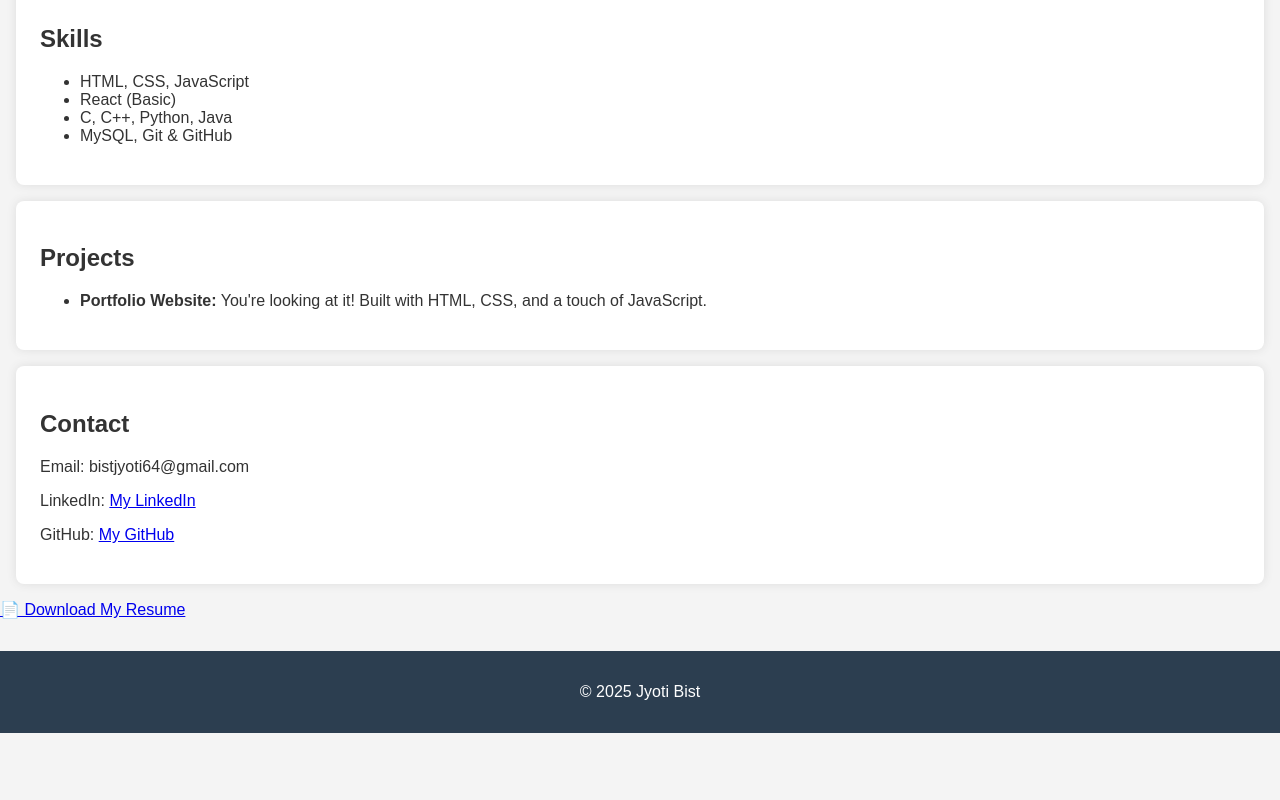
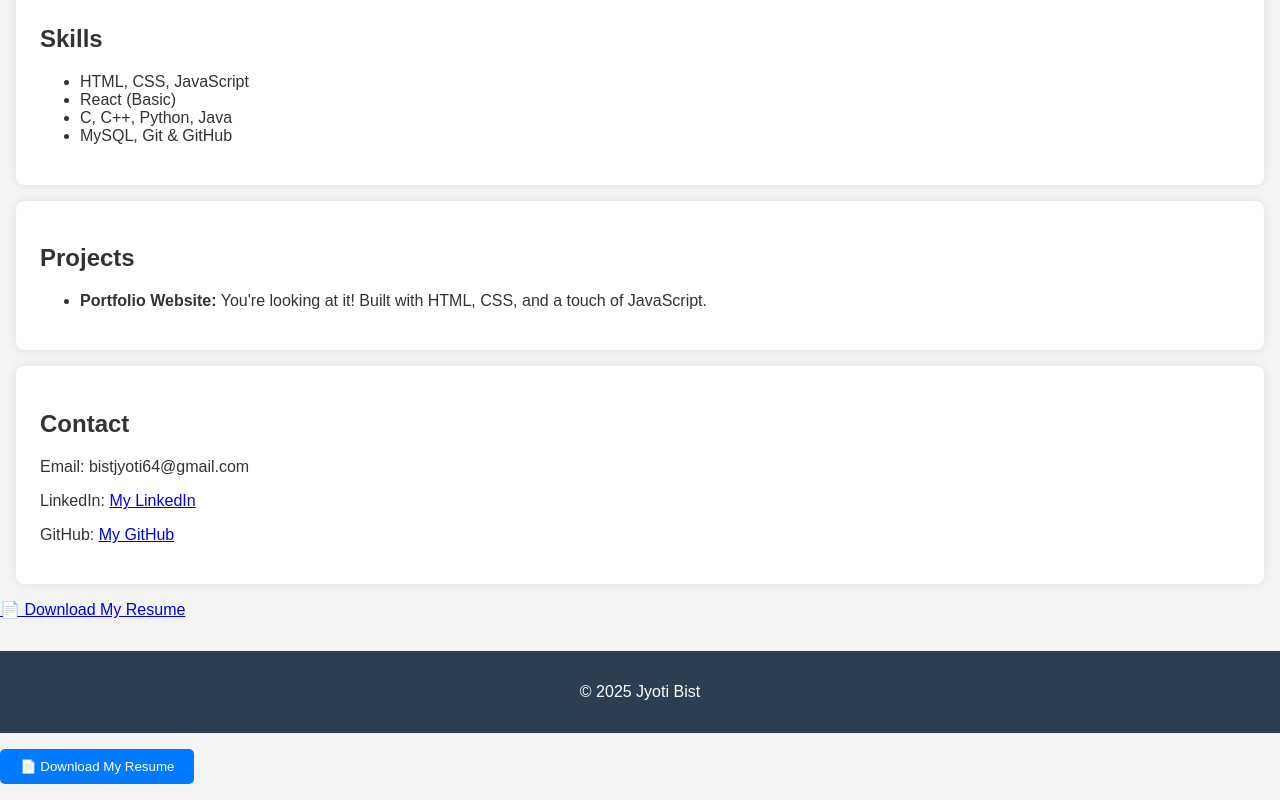
Before and after one commit to bistjyoti/portfolio-website, a plain HTML site: page index.html in a window 1280 px wide. Shown: the part 420-1220 px from the top of the page. Before the commit the page ends 1153 px from the top, so only its background shows below. Drawn offline with Linux system fonts and the light colour scheme.

Commit message:
Styled Download Resume button

```diff
--- a/index.html
+++ b/index.html
@@ -43,10 +43,21 @@
   <p><a href="Updated_Resume.jb.pdf" download>📄 Download My Resume</a></p>
 
 
+
+
   <footer>
     <p>© 2025 Jyoti Bist</p>
   </footer>
 
   <script src="script.js"></script>
+
+  <p>
+  <a href="Updated_Resume.jb.pdf" download>
+    <button style="padding: 10px 20px; background-color: #007bff; color: white; border: none; border-radius: 5px; cursor: pointer;">
+      📄 Download My Resume
+    </button>
+  </a>
+</p>
+
 </body>
 </html>
```
